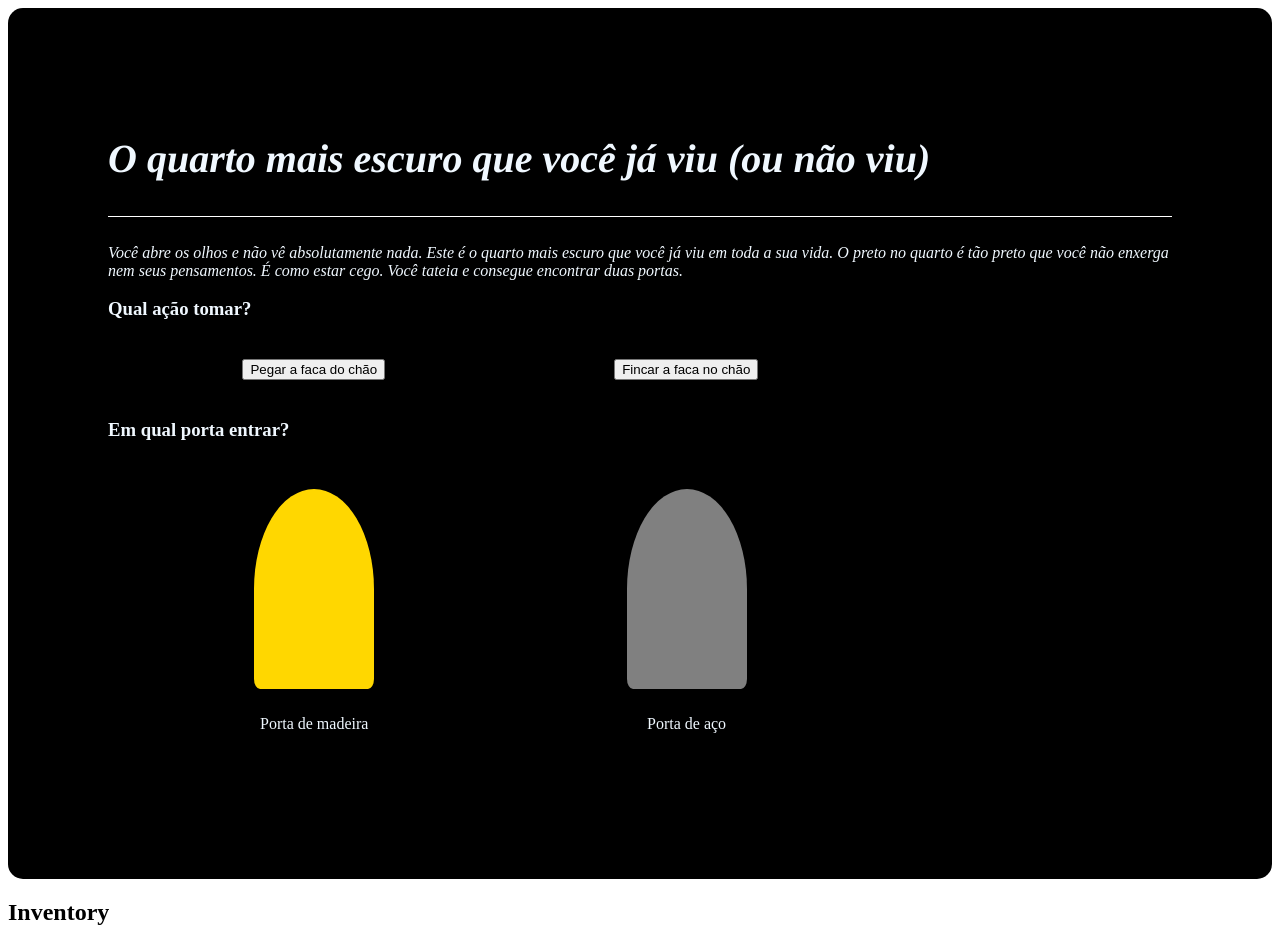
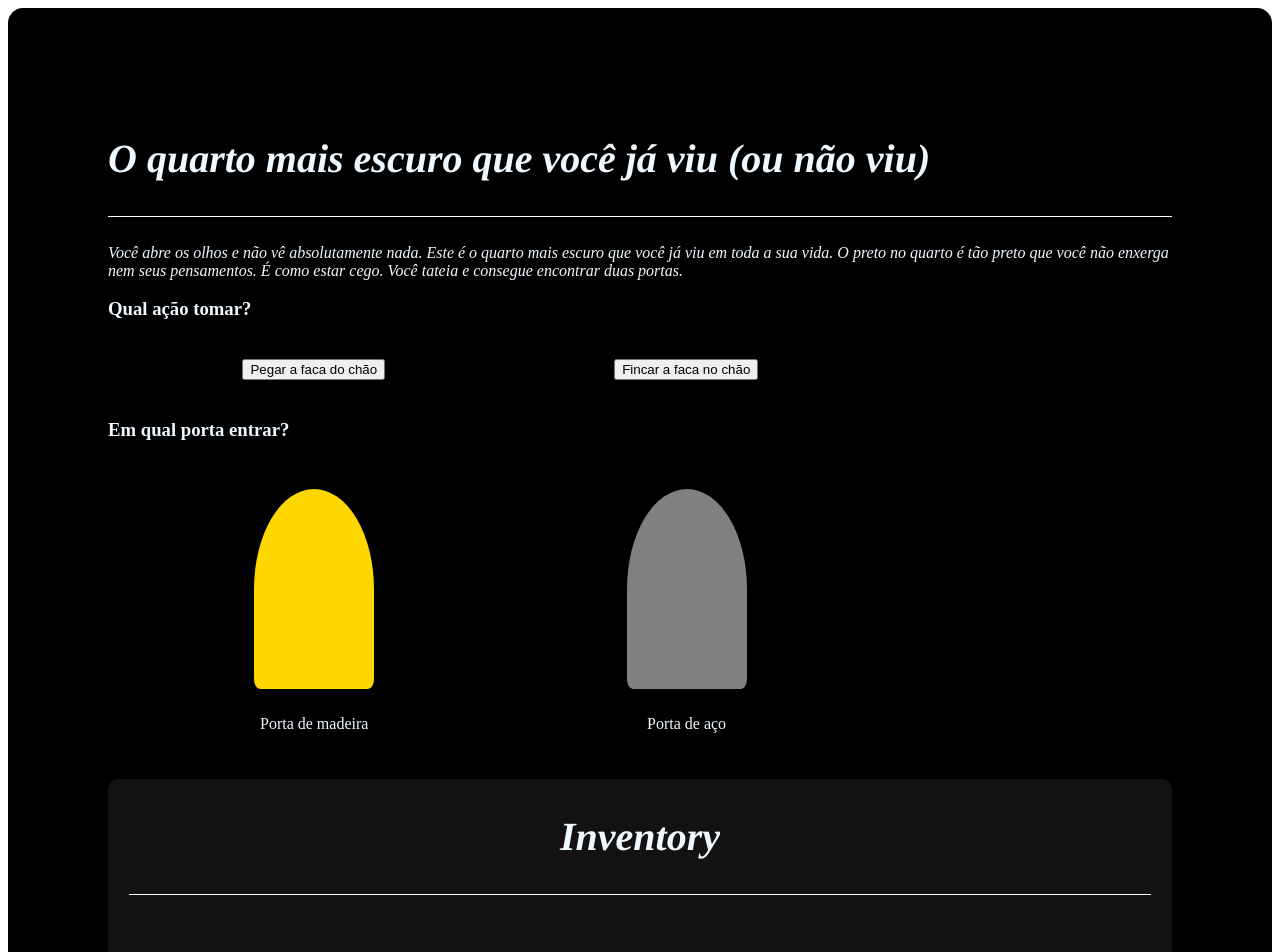
Before and after one commit to joaobuzato/door-game-old, a Next.js app: page /game/0000 in a window 1280 px wide. Shown: the top 952 px of the page. Built offline with nearby package versions, Linux system fonts and the light colour scheme.

Commit message:
adding inventory styles

```diff
--- a/components/Inventory.tsx
+++ b/components/Inventory.tsx
@@ -1,13 +1,14 @@
 // components/Inventory.tsx
 import { Item } from "@/public/types";
 import { useInventory } from "../contexts/InventoryContext";
+import styles from "../styles/Inventory.module.css"
 
 const Inventory: React.FC = () => {
   const { inventory } = useInventory();
 
   return (
-    <div>
-      <h2>Inventory</h2>
+    <div className={styles.inventory_div}>
+      <h2 className={styles.inventory_title}>Inventory</h2>
       <ul>
         {inventory.map((item:Item) => (
           <li key={item.name}>
--- a/pages/game/[pageId].tsx
+++ b/pages/game/[pageId].tsx
@@ -52,8 +52,9 @@ export default function Page({ room } :any) {
             <DoorLink door={door}></DoorLink>
             ))}
         </div>
+        <Inventory></Inventory>
     </div>
-    <Inventory></Inventory>
+
 
 
     </>)
--- a/public/map.ts
+++ b/public/map.ts
@@ -8,7 +8,7 @@ export const map :Room[]= [
         text : "Você abre os olhos e não vê absolutamente nada. Este é o quarto mais escuro que você já viu em toda a sua vida. O preto no quarto é tão preto que você não enxerga nem seus pensamentos. É como estar cego. Você tateia e consegue encontrar duas portas.",
         actions: [
             {id: 1, type:"get", buttonText: "Pegar a faca do chão", element:"faca", param: 1, text:"Você pegou a faca. Agora vai ficar mais fácil.", conditions:[]},
-            {id: 2, type:"use", buttonText: "Fincar a faca no chão", element:"faca", param: 1, text:"Você USOU a faca puta merdaaaaaaaaaaaaaaaaaaaaaaaa!", conditions:[{element1:"faca", type:"greater", element2:1}]}
+            {id: 2, type:"use", buttonText: "Fincar a faca no chão", element:"faca", param: 1, text:"Você USOU a faca puta merdaaaaaaaaaaaaaaaaaaaaaaaa!", conditions:[{element1:"faca", type:"greater", element2:0}]}
         ],
         doors: [
             { path: "1000", text: "Porta de madeira", color:"#FFD700"},
@@ -21,8 +21,8 @@ export const map :Room[]= [
         title:"O Quarto com cheiro de tudo que você pode imaginar",
         text : `O quarto que está em volta de você é do amarelo mais feio que você já viu. O cheiro é tão ruim que o ar do quarto chega a ser mais pesado. Há de tudo: algodão doce, pipoca, plástico queimado, sangue e [CENSURADO]. Seus pés pisam em algo que faz "crec". É uma barata. Você costuma sentir cheiro de baratas? De qualquer maneira, você vê mais duas portas. Suas narinas vão amar sair desse inferno olfativo.`,
         actions: [
-            {id: 3, type:"use", buttonText: "Fincar a faca no chão", element:"faca", param: 1, text:"Você USOU a faca puta merdaaaaaaaaaaaaaaaaaaaa!", conditions:[{element1:"faca", type:"equals", element2:1}]},
-            {id: 4, type:"use", buttonText: "Se esfaquear", element:"faca", param: 1, text:"Você se esfaqueia completamente.", conditions:[{element1:"faca", type:"equals", element2:1}]}
+            {id: 3, type:"use", buttonText: "Fincar a faca no chão", element:"faca", param: 1, text:"Você USOU a faca puta merdaaaaaaaaaaaaaaaaaaaa!", conditions:[{element1:"faca", type:"greater", element2:0}]},
+            {id: 4, type:"use", buttonText: "Se esfaquear", element:"faca", param: 1, text:"Você se esfaqueia completamente.", conditions:[{element1:"faca", type:"greater", element2:0}]}
         ],
         doors: [
             { path: "2000", text: "Porta de aço", color:"#808080"},
--- /dev/null
+++ b/styles/Inventory.module.css
@@ -0,0 +1,24 @@
+.inventory_div {
+    border-radius: 10px;
+    background: #131111;
+    min-height: 200px;
+    display: flex;
+    flex-direction: column;
+    align-items: center;
+
+}
+.inventory_title {
+    display: flex;
+    flex-direction: column;
+    align-items: center;
+    font-style: oblique;
+    font-family: Times;
+    font-size:250%;
+    padding-bottom: 34px;
+    border-bottom: 1px white solid;
+    width: 96%;
+
+}
+.inventory_item {
+
+}
```
Also changed, not shown: styles/inventory.module.css (deleted, +0 -8 lines).
